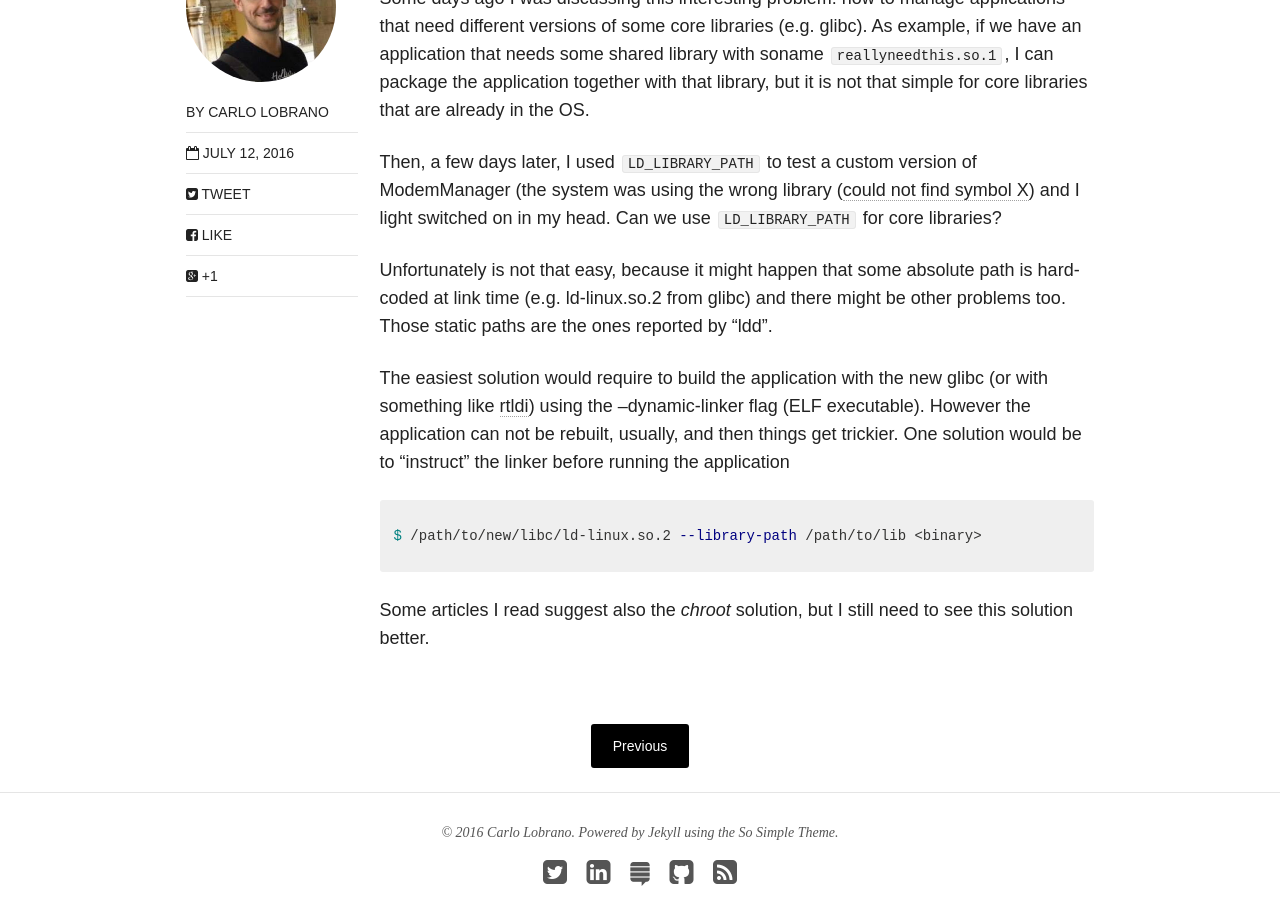
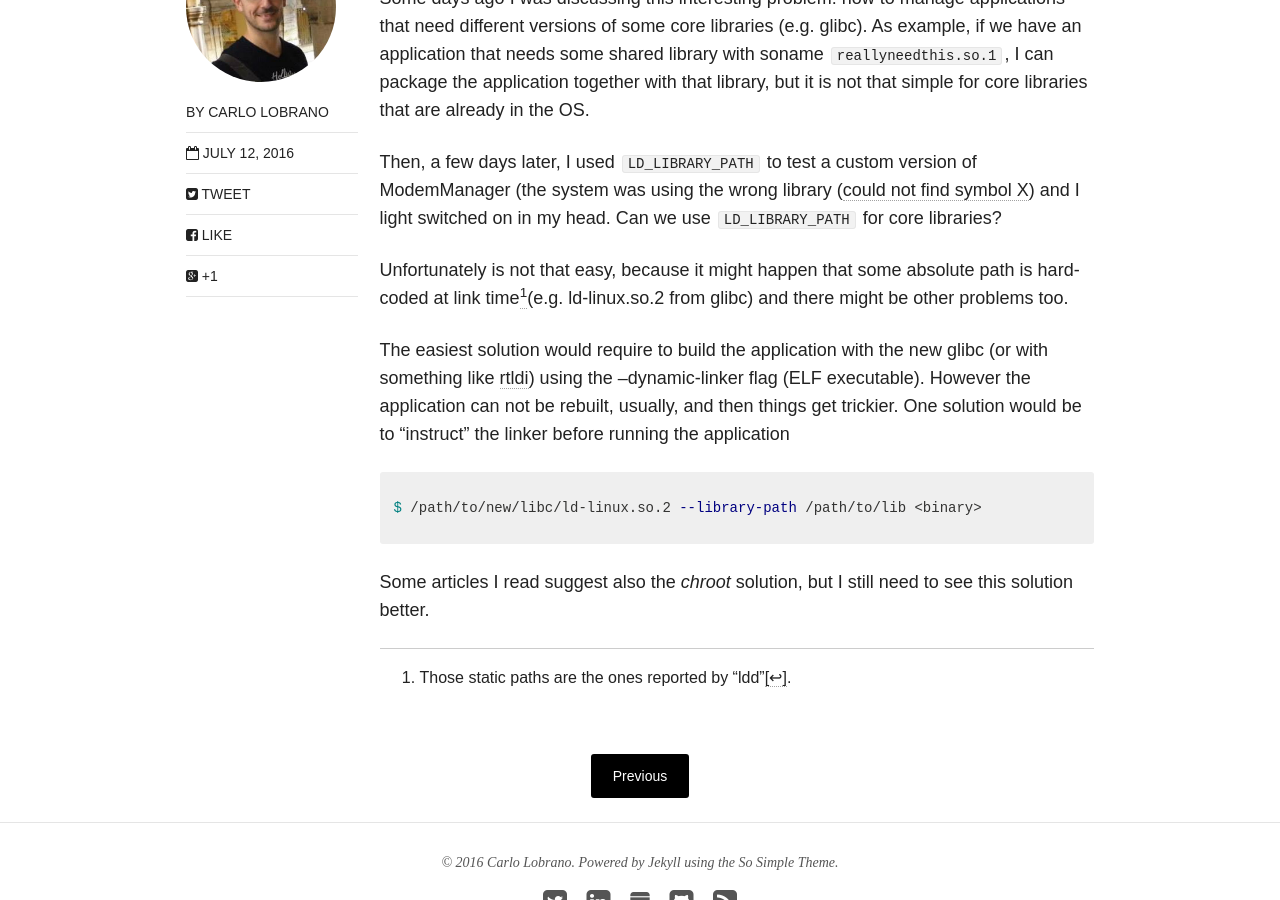
Before and after one commit to clobrano/clobrano.github.io, a Jekyll site: the page built from _posts/blog/2016-07-12-manage-multiple-core-libraries.md, in a window 1280 px wide and 900 px high, scrolled down 463 px. Built offline with Jekyll 4.4.1, drawn with Linux system fonts in a browser that asks for light colours; nearby versions of some CDN libraries; some of the changed lines change nothing that is shown.

Commit message:
Fixed note

```diff
--- a/_posts/blog/2016-07-12-manage-multiple-core-libraries.md
+++ b/_posts/blog/2016-07-12-manage-multiple-core-libraries.md
@@ -16,7 +16,7 @@ As example, if we have an application that needs some shared library with soname
 
 Then, a few days later, I used `LD_LIBRARY_PATH` to test a custom version of ModemManager (the system was using the wrong library ([could not find symbol X](http://clobrano.github.io/blog/undefined-symbol/)) and I light switched on in my head. Can we use `LD_LIBRARY_PATH` for core libraries?
 
-Unfortunately is not that easy, because it might happen that some absolute path is hard-coded at link time (e.g. ld-linux.so.2 from glibc) and there might be other problems too. Those static paths are the ones reported by "ldd".
+Unfortunately is not that easy, because it might happen that some absolute path is hard-coded at link time<a rel="nofollow" href="#footnote1" id="ref_footnote1"><sup>1</sup></a>(e.g. ld-linux.so.2 from glibc) and there might be other problems too.
 
 The easiest solution would require to build the application with the new glibc (or with something like [rtldi](http://bitwagon.com/rtldi/rtldi.html)) using the --dynamic-linker flag (ELF executable). However the application can not be rebuilt, usually, and then things get trickier. One solution would be to "instruct" the linker before running the application
 
@@ -25,3 +25,7 @@ $ /path/to/new/libc/ld-linux.so.2 --library-path /path/to/lib <binary>
 {% endhighlight %}
 
 Some articles I read suggest also the *chroot* solution, but I still need to see this solution better.
+
+---
+
+1. Those static paths are the ones reported by "ldd"<a rel="nofollow" href="#ref_footnote1" id="footnote1">[↩]</a>.
```
